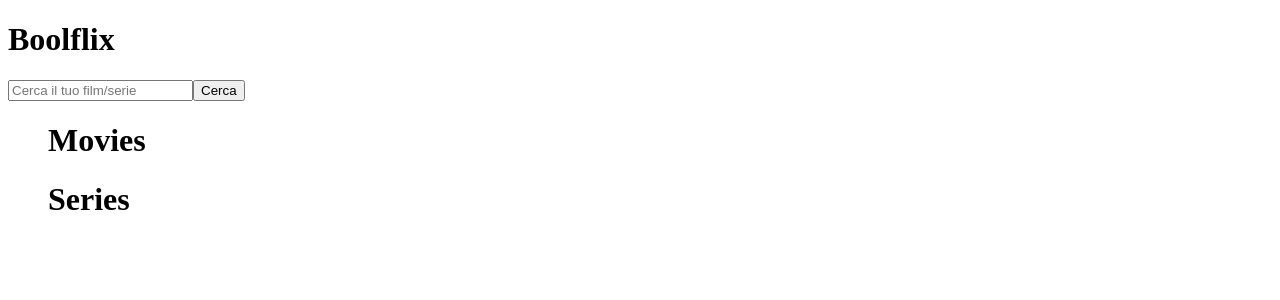
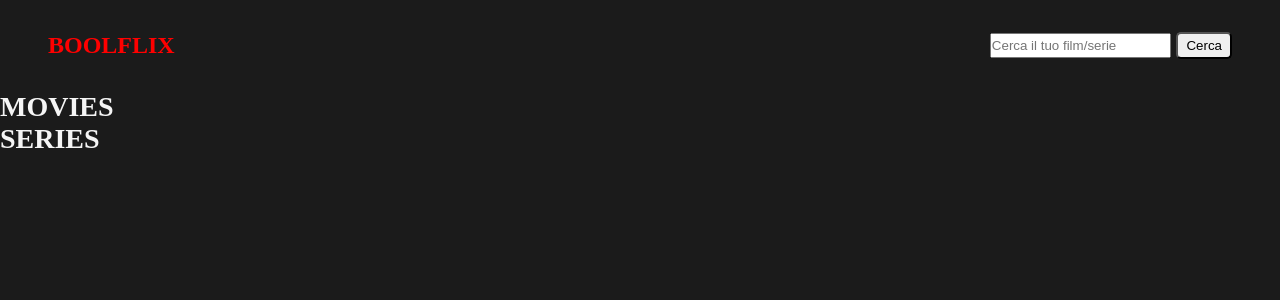
Before and after one commit to jamiromic/vue-boolflix, a Vue app: page / in a window 1280 px wide. Shown: the top 300 px of the page. Built offline with nearby package versions, Linux system fonts and the light colour scheme.

Commit message:
function_hover_card_done

```diff
--- a/src/App.vue
+++ b/src/App.vue
@@ -27,6 +27,9 @@ export default {
 
 </script>
 
+
 <style lang="scss">
+  @import './styles/index.scss';
+  @import url('https://fonts.googleapis.com/css2?family=Roboto:wght@400;700&display=swap');
 
 </style>
--- a/src/components/CardMovieComponent.vue
+++ b/src/components/CardMovieComponent.vue
@@ -4,11 +4,16 @@
                 Movies
             </h1>
             <li v-for="movie in searchMovies" :key="movie.id" class="card">
-                <img :src=" (movie.poster_path === null) ? 'https://w7.pngwing.com/pngs/116/765/png-transparent-clapperboard-computer-icons-film-movie-poster-angle-text-logo-thumbnail.png' : `https://image.tmdb.org/t/p/${store.pathImage.imgSize}${movie.poster_path}`" alt="Image Movies">
-                <h1>{{ movie.title }}</h1>
-                <h2>{{ movie.original_title }}</h2>
-                <img :src="store.original_language[movie.original_language]" alt="">
-                <h2>{{ getVote(movie.vote_average) }}</h2>
+                <img class="card_poster"
+                :src=" (movie.poster_path === null) ? 'https://w7.pngwing.com/pngs/116/765/png-transparent-clapperboard-computer-icons-film-movie-poster-angle-text-logo-thumbnail.png' : `https://image.tmdb.org/t/p/${store.pathImage.imgSize}${movie.poster_path}`" alt="Image Movies">
+                <div class="card_info">
+                    <h1 class="card_title">Titolo:  <span>{{ movie.title }}</span></h1>
+                    <h2 class="card_orig_title">Titolo originale:   <span>{{ movie.original_title }}</span></h2>
+                    <span class="card_lang_orig">Lingua originale:  <img class="flag"
+                    :src="store.original_language[movie.original_language]" alt=""></span>
+                    <h2 class="card_vote">Voto:  {{ getVote(movie.vote_average) }}</h2>
+                    <span class="overview">Overview: <p>{{movie.overview}}</p></span>
+                </div>
             </li>
        </ul>
 </template>
@@ -36,5 +41,83 @@
 </script>
 
 <style lang="scss" scoped>
+    .title {
+        color: whitesmoke;
+        text-transform: uppercase;
+        font-size: 1.75rem;
+    }
+
+    .card_poster {
+        width: 342px;
+        height: 530px;
+        overflow: hidden;
+        position: absolute;
+
+    }
+
+
+    .card_info {
+        width: 342px;
+        height: 530px;
+        display: flex;
+        flex-direction: column;
+        overflow: hidden;
+        position: relative;
+        opacity: 0;
+        padding: 1.25rem;
+
+    }
+
+    .card_info:hover {
+        background-color: black;
+        opacity: 100%;
+    }
+
+
+
+
+    .card_title {
+        font-size: 1.75rem;
+
+        span {
+            font-size: 1.50rem;
+            font-weight: 300;
+        }
+
+    }
+
+    .card_orig_title {
+        font-size: 1.75rem;
+
+        span {
+            font-size: 1.50rem;
+            font-weight: 300;
+        }
+
+    }
+
+    .card_lang_orig {
+        font-size: 1.75rem;
+        font-weight: bold;
+    }
+
+    .flag {
+        width: 35px;
+    }
+
+    .card_vote {
+        font-size: 1.75rem;
+    }
+
+    .overview {
+        font-size: 1.75rem;
+        font-weight: bold;
+
+        p {
+            display: inline;
+            font-size: 1.25rem;
+            font-weight: 300;
+        }
+    }
 
 </style>
--- a/src/components/CardSeriesComponent.vue
+++ b/src/components/CardSeriesComponent.vue
@@ -5,11 +5,16 @@
                 Series
             </h1>
             <li v-for="serie in searchSeries" :key="serie.id" class="card">
-                <img :src="(serie.poster_path === null) ? 'https://w7.pngwing.com/pngs/116/765/png-transparent-clapperboard-computer-icons-film-movie-poster-angle-text-logo-thumbnail.png' : `https://image.tmdb.org/t/p/${store.pathImage.imgSize}${serie.poster_path}`" alt="Image_Series">
-                <h1>{{ serie.name }}</h1>
-                <h2>{{ serie.original_name }}</h2>
-                <img :src="store.original_language[serie.original_language]" alt="">
-                <h2>{{ getVote(serie.vote_average) }}</h2>
+                <img class="card_poster"
+                :src="(serie.poster_path === null) ? 'https://w7.pngwing.com/pngs/116/765/png-transparent-clapperboard-computer-icons-film-movie-poster-angle-text-logo-thumbnail.png' : `https://image.tmdb.org/t/p/${store.pathImage.imgSize}${serie.poster_path}`" alt="Image_Series">
+                <div class="card_info">
+                    <h1 class="card_title">Titolo:  <span>{{ serie.name }}</span></h1>
+                    <h2 class="card_orig_title">Titolo originale:   <span>{{ serie.original_name }}</span></h2>
+                    <span class="card_lang_orig">Lingua originale:  <img class="flag"
+                    :src="store.original_language[serie.original_language]" alt=""></span>
+                    <h2 class="card_vote">Voto:  {{ getVote(serie.vote_average) }}</h2>
+                    <span>Overview: <p>{{serie.overview === '' ? store.overview : serie.overview}}</p></span>
+                </div>
             </li>
        </ul>
 </template>
@@ -38,5 +43,53 @@
 </script>
 
 <style lang="scss" scoped>
+    .title {
+        text-transform: uppercase;
+        font-size: 1.75rem;
+        color: whitesmoke;
+    }
+
+    .card_poster {
+        width: 342px;
+        height: 530px;
+    }
+
+    .card_info {
+        display: flex;
+        flex-direction: column;
+    }
+
+    .card_title {
+        font-size: 1.75rem;
+
+        span {
+            font-size: 1.50rem;
+            font-weight: 300;
+        }
+
+    }
+
+    .card_orig_title {
+        font-size: 1.75rem;
+
+        span {
+            font-size: 1.50rem;
+            font-weight: 300;
+        }
+
+    }
+
+    .card_lang_orig {
+        font-size: 1.75rem;
+        font-weight: bold;
+    }
+
+    .flag {
+        width: 35px;
+    }
+
+    .card_vote {
+        font-size: 1.75rem;
+    }
 
 </style>
--- a/src/components/HeaderComponent.vue
+++ b/src/components/HeaderComponent.vue
@@ -1,12 +1,13 @@
 <template>
-    <div>
-        <header>
-            <h1>Boolflix</h1>
+    <header>
+        <h1>Boolflix</h1>
+        <div class="wrapper_input_box">
             <input v-model="searchFilm" class="input_text" type="text" placeholder="Cerca il tuo film/serie">
             <button @click="inputUserMovies" type="submit" >Cerca</button>
-        </header>
+        </div>
+    </header>
 
-    </div>
+
 </template>
 
 <script>
@@ -71,5 +72,27 @@
 </script>
 
 <style lang="scss" scoped>
+    header {
+        display: flex;
+        justify-content: space-between;
+        align-items: center;
+        padding: 2rem 3rem;
+
+        h1 {
+            text-transform: uppercase;
+            color: red;
+            font-size: 1.5rem;
+        }
+
+        button {
+            margin-left: 0.35rem;
+            padding: 0.25rem 0.5rem;
+            border-radius: 5px;
+        }
+
+        input {
+            padding: 0.20rem 0;
+        }
+    }
 
 </style>
--- a/src/store.js
+++ b/src/store.js
@@ -12,6 +12,12 @@ const store = Vue.observable({
         us: 'https://www.viaggiaregratis.eu/wp-content/uploads/2021/12/Bandiera-Stati-Uniti.webp',
         fr: 'https://www.viaggiaregratis.eu/wp-content/uploads/2021/12/Bandiera-Francia.webp',
         es: 'https://www.viaggiaregratis.eu/wp-content/uploads/2021/12/Bandiera-Spagna.webp',
+        pt: 'https://www.viaggiaregratis.eu/wp-content/uploads/2021/12/Bandiera-Portogallo.webp',
+        ja: 'https://www.viaggiaregratis.eu/wp-content/uploads/2021/12/Bandiera-Giappone.webp',
+        is: 'https://www.viaggiaregratis.eu/wp-content/uploads/2021/12/Bandiera-Islanda.webp',
+        th: 'https://www.viaggiaregratis.eu/wp-content/uploads/2021/12/Bandiera-Thailandia.webp',
+        vi: 'https://www.viaggiaregratis.eu/wp-content/uploads/2021/12/Bandiera-Vietnam.webp',
+
 
     },
     pathImage: {
@@ -19,6 +25,7 @@ const store = Vue.observable({
         imgSize: 'w342',
 
     },
+    overview: 'Non presente',
 
 
 })
--- /dev/null
+++ b/src/styles/index.scss
@@ -0,0 +1,28 @@
+/*Regole di Reset*/
+
+
+* {
+    margin: 0;
+    padding: 0;
+    box-sizing: border-box;
+
+}
+
+
+img {
+    max-width: 100%;
+
+}
+
+ul,
+ol,
+menu {
+
+    list-style: none;
+
+}
+
+body {
+    background-color: #1B1B1B;
+    color: whitesmoke;
+}
```
